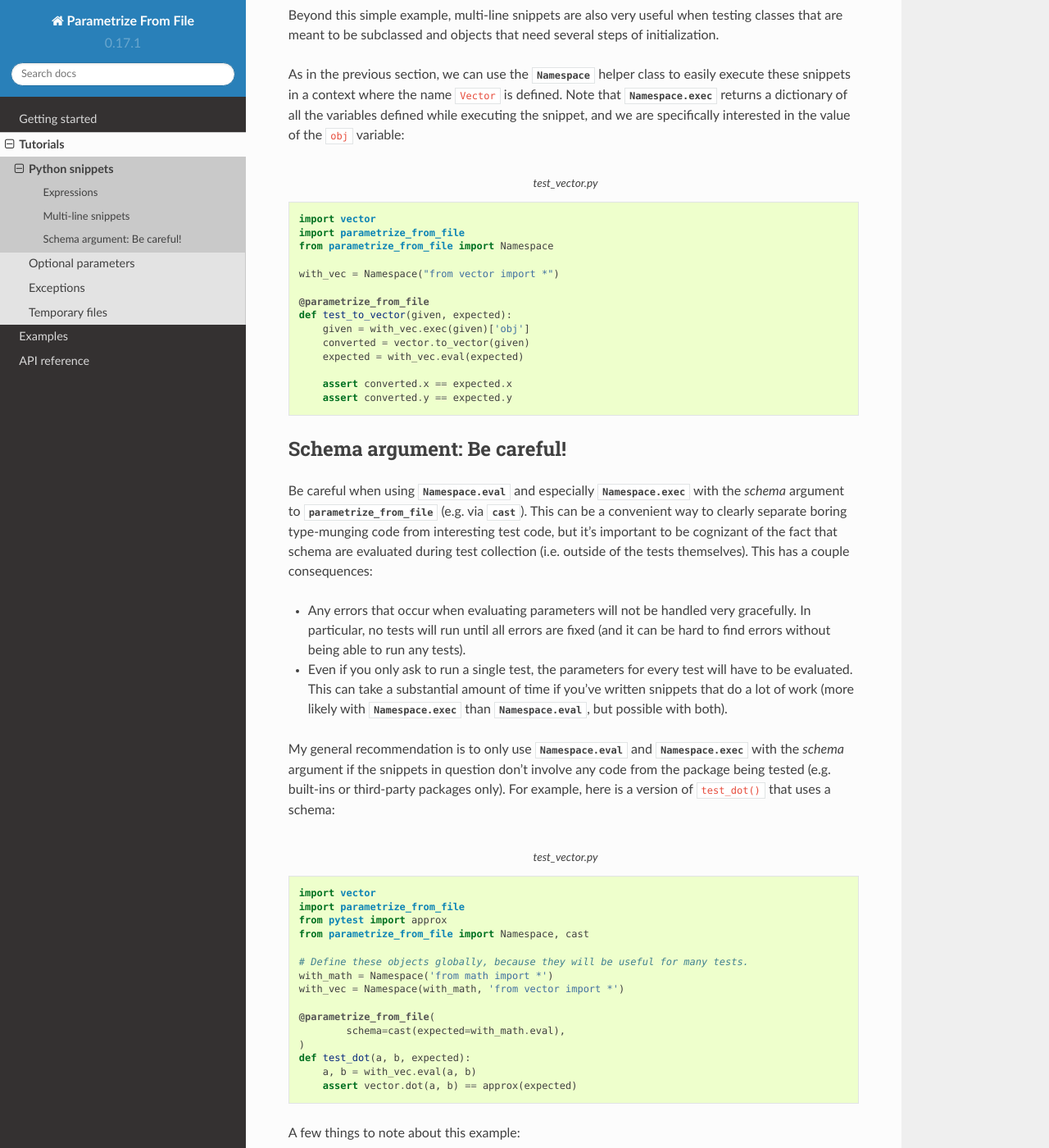
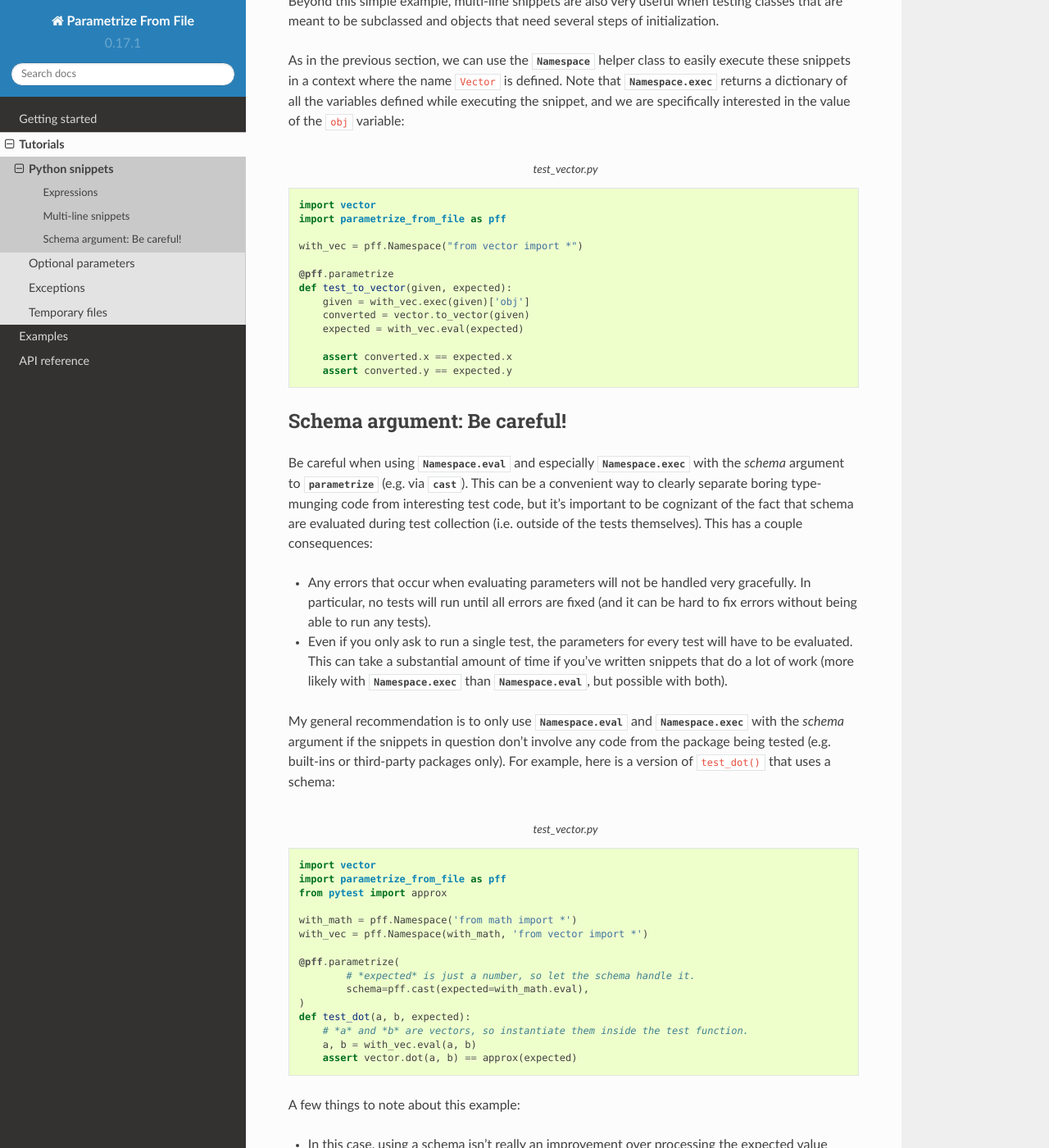
Before and after one commit to kalekundert/parametrize_from_file, a Sphinx documentation site: the page built from docs/python_snippets.rst, in a window 1280 px wide and 1400 px high, scrolled down 2121 px. Shown: the whole window at 82% size. Built offline with Sphinx 7.4.7 and the Read the Docs theme 2.0.0, drawn with Linux system fonts in a browser that asks for light colours; some of the changed text lies outside the part shown.

Commit message:
docs: update examples to use 'import parametrize_from_file as pff'

```diff
--- a/docs/exceptions/test_vector.py
+++ b/docs/exceptions/test_vector.py
@@ -1,16 +1,15 @@
-import parametrize_from_file
+import parametrize_from_file as pff
 from pytest import approx
-from parametrize_from_file import Namespace, cast
 
-with_vec = Namespace('from vector import *')
+with_vec = pff.Namespace('from vector import *')
 
-@parametrize_from_file(
+@pff.parametrize(
         schema=[
-            cast(
+            pff.cast(
                 given=with_vec.eval,
                 expected=with_vec.eval,
             ),
-            with_vec.error_or('expected'),
+            pff.error_or('expected', globals=with_vec),
         ],
 )
 def test_normalize(given, expected, error):
--- a/docs/optional_params/test_vector_kwargs.py
+++ b/docs/optional_params/test_vector_kwargs.py
@@ -1,20 +1,18 @@
-import math
 import vector
-import parametrize_from_file
+import parametrize_from_file as pff
 from pytest import approx
-from parametrize_from_file import Namespace, cast, defaults
 
-with_math = Namespace('from math import *')
-with_vec = with_math.fork('from vector import *')
+with_math = pff.Namespace('from math import *')
+with_vec = pff.Namespace(with_math, 'from vector import *')
 
-@parametrize_from_file(
+@pff.parametrize(
         schema=[
-            cast(
+            pff.cast(
                 angle=with_math.eval,
                 kwargs=with_math.eval,
                 expected=with_vec.eval,
             ),
-            defaults(
+            pff.defaults(
                 kwargs={},
             ),
         ],
--- a/docs/optional_params/test_vector_schema.py
+++ b/docs/optional_params/test_vector_schema.py
@@ -1,20 +1,18 @@
-import math
 import vector
-import parametrize_from_file
+import parametrize_from_file as pff
 from pytest import approx
-from parametrize_from_file import Namespace, cast, defaults
 
-with_math = Namespace('from math import *')
-with_vec = with_math.fork('from vector import *')
+with_math = pff.Namespace('from math import *')
+with_vec = pff.Namespace(with_math, 'from vector import *')
 
-@parametrize_from_file(
+@pff.parametrize(
         schema=[
-            cast(
+            pff.cast(
                 angle=with_math.eval,
                 magnitude=with_math.eval,
                 expected=with_vec.eval,
             ),
-            defaults(
+            pff.defaults(
                 unit='deg',
                 magnitude=1,
             ),
--- a/docs/python_snippets.rst
+++ b/docs/python_snippets.rst
@@ -95,15 +95,15 @@ variable:
 Schema argument: Be careful!
 ============================
 Be careful when using |NS_eval| and especially |NS_exec| with the *schema*
-argument to `parametrize_from_file` (e.g. via `cast`).  This can be a
-convenient way to clearly separate boring type-munging code from interesting
-test code, but it's important to be cognizant of the fact that schema are
-evaluated during test collection (i.e. outside of the tests themselves).  This
-has a couple consequences:
+argument to `parametrize` (e.g. via `cast`).  This can be a convenient way to
+clearly separate boring type-munging code from interesting test code, but it's
+important to be cognizant of the fact that schema are evaluated during test
+collection (i.e. outside of the tests themselves).  This has a couple
+consequences:
 
 - Any errors that occur when evaluating parameters will not be handled very
   gracefully.  In particular, no tests will run until all errors are fixed (and
-  it can be hard to find errors without being able to run any tests).
+  it can be hard to fix errors without being able to run any tests).
 
 - Even if you only ask to run a single test, the parameters for every test will
   have to be evaluated.  This can take a substantial amount of time if you've
--- a/docs/python_snippets/eval/test_vector.py
+++ b/docs/python_snippets/eval/test_vector.py
@@ -1,13 +1,12 @@
 import vector
-import parametrize_from_file
+import parametrize_from_file as pff
+from pytest import approx
 
-from pytest import approx
-from parametrize_from_file import Namespace
+# Define this object globally, because it is immutable and will be useful for
+# many tests.
+with_vec = pff.Namespace('from vector import *')
 
-# Define this object globally, because it will be useful for many tests.
-with_vec = Namespace('from vector import *')
-
-@parametrize_from_file
+@pff.parametrize
 def test_dot(a, b, expected):
     a, b, expected = with_vec.eval(a, b, expected)
     assert vector.dot(a, b) == approx(expected)
--- a/docs/python_snippets/exec/test_vector.py
+++ b/docs/python_snippets/exec/test_vector.py
@@ -1,10 +1,9 @@
 import vector
-import parametrize_from_file
-from parametrize_from_file import Namespace
+import parametrize_from_file as pff
 
-with_vec = Namespace("from vector import *")
+with_vec = pff.Namespace("from vector import *")
 
-@parametrize_from_file
+@pff.parametrize
 def test_to_vector(given, expected):
     given = with_vec.exec(given)['obj']
     converted = vector.to_vector(given)
--- a/docs/python_snippets/schema/test_vector.py
+++ b/docs/python_snippets/schema/test_vector.py
@@ -1,15 +1,15 @@
 import vector
-import parametrize_from_file
+import parametrize_from_file as pff
 from pytest import approx
-from parametrize_from_file import Namespace, cast
 
-# Define these objects globally, because they will be useful for many tests.
-with_math = Namespace('from math import *')
-with_vec = Namespace(with_math, 'from vector import *')
+with_math = pff.Namespace('from math import *')
+with_vec = pff.Namespace(with_math, 'from vector import *')
 
-@parametrize_from_file(
-        schema=cast(expected=with_math.eval),
+@pff.parametrize(
+        # *expected* is just a number, so let the schema handle it.
+        schema=pff.cast(expected=with_math.eval),
 )
 def test_dot(a, b, expected):
+    # *a* and *b* are vectors, so instantiate them inside the test function.
     a, b = with_vec.eval(a, b)
     assert vector.dot(a, b) == approx(expected)
--- a/docs/temp_files/test_vector.py
+++ b/docs/temp_files/test_vector.py
@@ -1,14 +1,12 @@
 import vector
-import parametrize_from_file
-from parametrize_from_file import Namespace, cast, error_or
+import parametrize_from_file as pff
 
-with_py = Namespace()
-with_vec = Namespace('from vector import *')
+with_vec = pff.Namespace('from vector import *')
 
-@parametrize_from_file(
+@pff.parametrize(
         schema=[
-            cast(expected=with_vec.eval),
-            error_or('expected'),
+            pff.cast(expected=with_vec.eval),
+            pff.error_or('expected'),
         ],
         indirect=['tmp_files'],
 )
```
Also changed, not shown: docs/exceptions.rst (+13 -13 lines), docs/optional_params.rst (+7 -7 lines).
